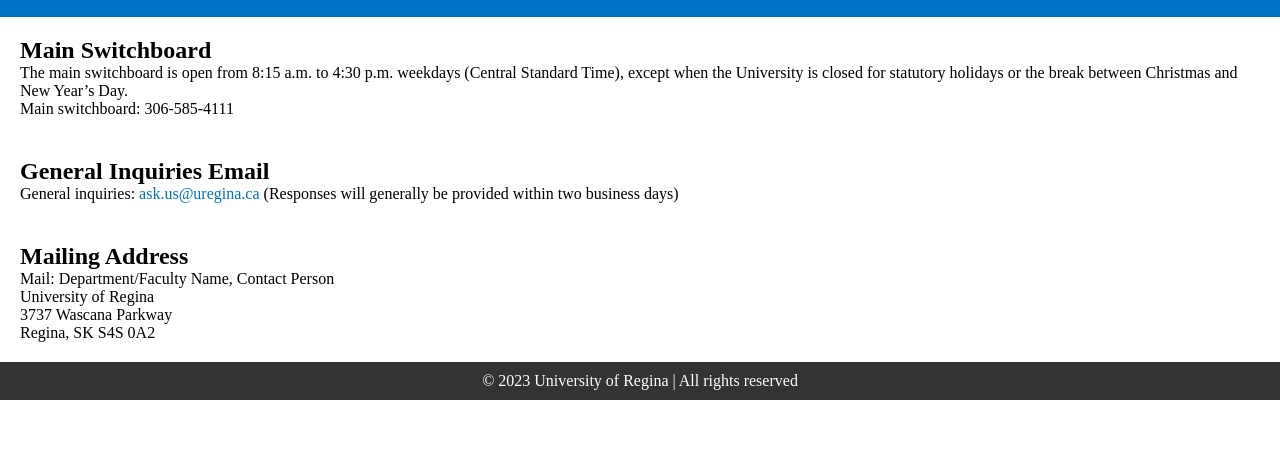
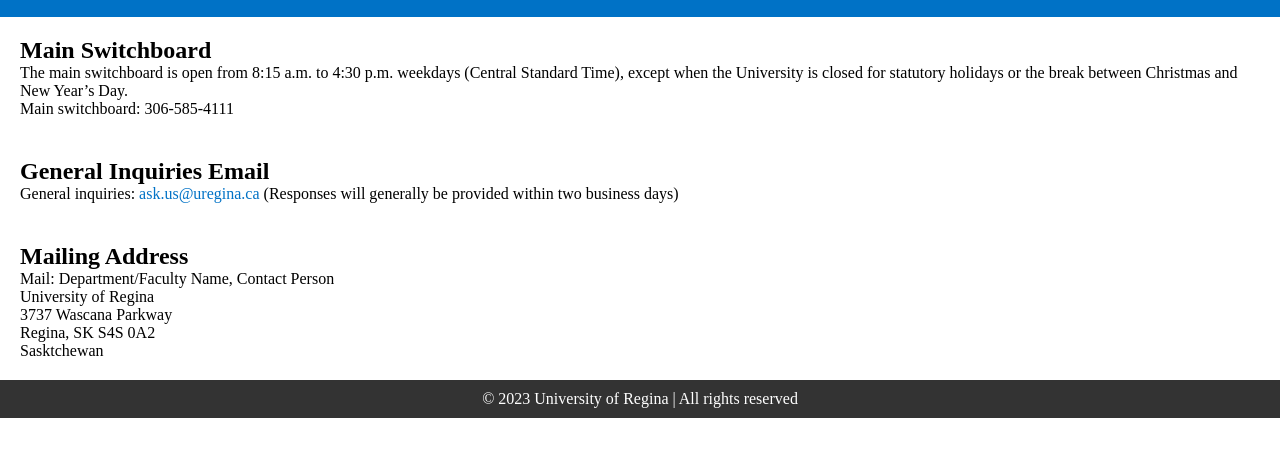
Before and after one commit to UniversityofRegina/UniversityofRegina.github.io, a plain HTML site: page contact.html in a window 1280 px wide. Shown: the part 78-534 px from the top of the page. Drawn offline with Linux system fonts and the light colour scheme.

Commit message:
Update contact.html

```diff
--- a/contact.html
+++ b/contact.html
@@ -29,6 +29,7 @@
         <p>University of Regina</p>
         <p>3737 Wascana Parkway</p>
         <p>Regina, SK   S4S 0A2</p>
+        <p>Sasktchewan</p>
     </section>
 
 
```
